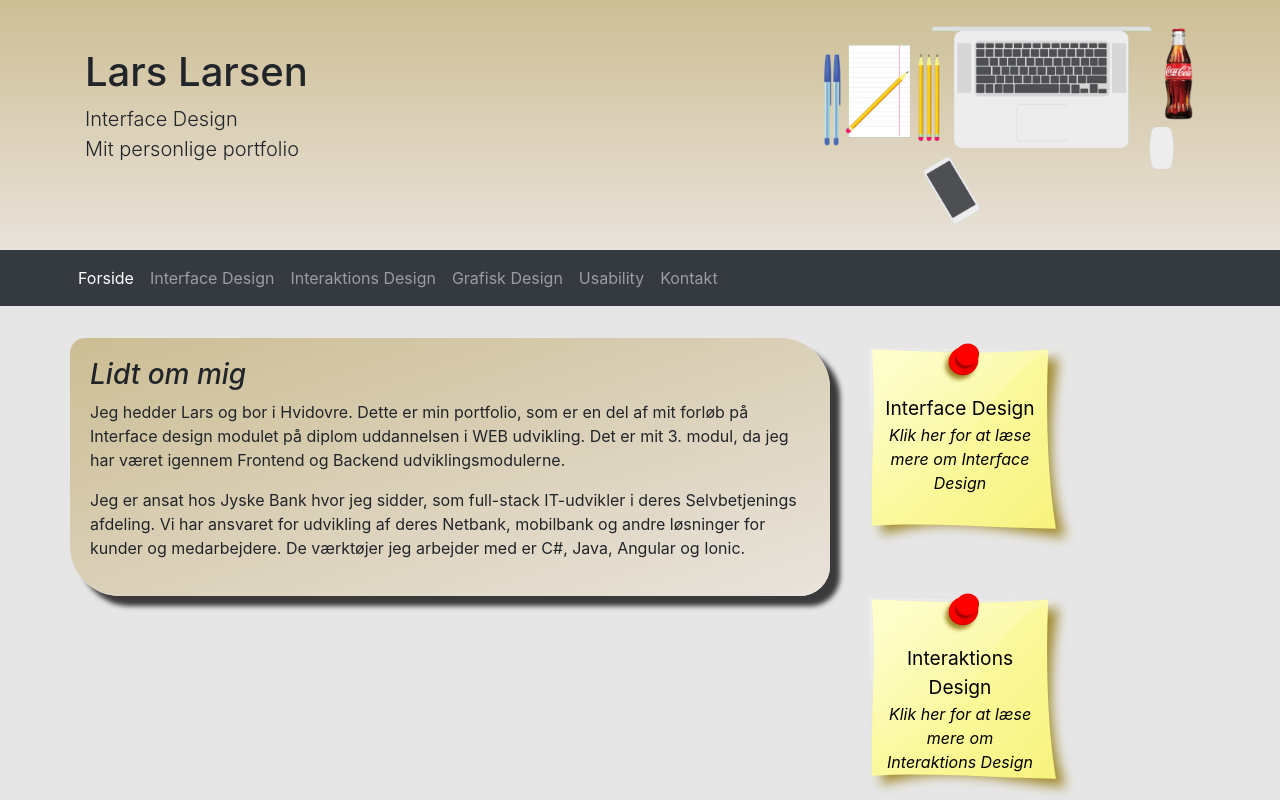
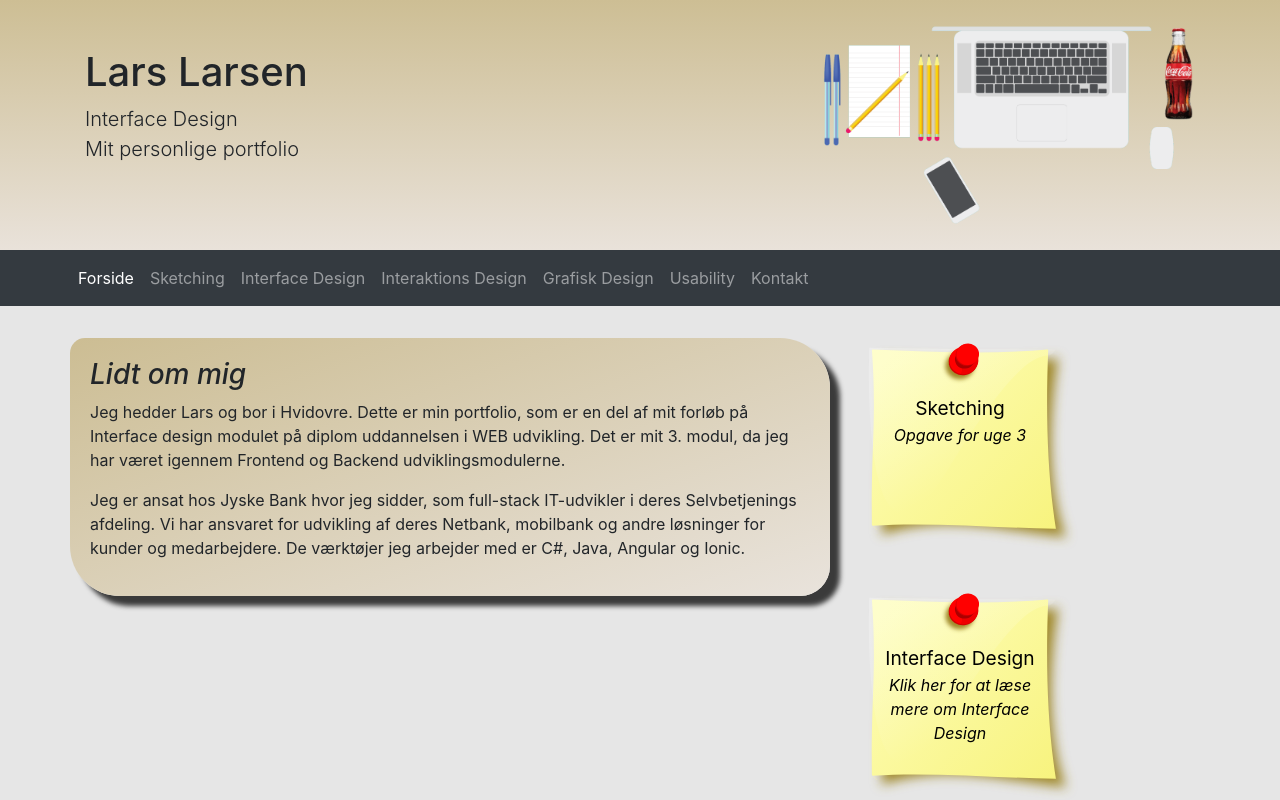
Before and after one commit to larsk7cdk/interfacedesign-portfolio, an Angular app: page /#/home in a window 1280 px wide. Shown: the top 800 px of the page. Built offline with nearby package versions, Linux system fonts and the light colour scheme.

Commit message:
working...

```diff
--- a/src/app/app-routing.module.ts
+++ b/src/app/app-routing.module.ts
@@ -5,11 +5,16 @@ import { InterfaceDesignComponent } from './features/interface-design/interface-
 import { InteractionsDesignComponent } from './features/interactions-design/interactions-design.component';
 import { GraphicDesignComponent } from './features/graphic-design/graphic-design.component';
 import { UsabilityComponent } from './features/usability/usability.component';
+import {SketchingComponent} from './features/sketching/sketching.component';
 
 export const ROUTES: Routes = [
   {
     path: 'home',
     component: HomeComponent
+  },
+  {
+    path: 'sketching',
+    component: SketchingComponent
   },
   {
     path: 'interface-design',
--- a/src/app/app.component.ts
+++ b/src/app/app.component.ts
@@ -8,6 +8,7 @@ import { Component } from '@angular/core';
 export class AppComponent {
   NAV_ITEMS = [
     { routerLink: 'home', routerName: 'Forside' },
+    { routerLink: 'sketching', routerName: 'Sketching' },
     { routerLink: 'interface-design', routerName: 'Interface Design' },
     { routerLink: 'interactions-design', routerName: 'Interaktions Design' },
     { routerLink: 'graphic-design', routerName: 'Grafisk Design' },
--- a/src/app/app.module.ts
+++ b/src/app/app.module.ts
@@ -10,12 +10,14 @@ import { InterfaceDesignModule } from './features/interface-design/interface-des
 import { InteractionsDesignModule } from './features/interactions-design/interactions-design.module';
 import { GraphicDesignModule } from './features/graphic-design/graphic-design.module';
 import { UsabilityModule } from './features/usability/usability.module';
+import { SketchingModule } from './features/sketching/sketching.module';
 
 @NgModule({
   declarations: [AppComponent, HomeComponent],
   imports: [
     BrowserModule,
     RouterModule.forRoot(ROUTES, { enableTracing: false, useHash: true }),
+    SketchingModule,
     InterfaceDesignModule,
     InteractionsDesignModule,
     GraphicDesignModule,
--- a/src/app/features/home/home.component.html
+++ b/src/app/features/home/home.component.html
@@ -15,6 +15,12 @@
     </p>
   </div>
   <div class="col-12 col-md-4">
+    <a routerLink="/sketching" class="post-it-card">
+      <div>
+        <span>Sketching</span>
+        <span>Opgave for uge 3</span>
+      </div>
+    </a>
     <a routerLink="/interface-design" class="post-it-card">
       <div>
         <span>Interface Design</span>
--- /dev/null
+++ b/src/app/features/sketching/sketching.component.html
@@ -0,0 +1,4 @@
+<h1>Sketching</h1>
+<p>
+  Opgave for uge 3
+</p>
--- /dev/null
+++ b/src/app/features/sketching/sketching.component.ts
@@ -0,0 +1,12 @@
+import { Component, OnInit } from '@angular/core';
+
+@Component({
+  selector: 'app-sketching',
+  templateUrl: './sketching.component.html',
+  styleUrls: ['./sketching.component.scss']
+})
+export class SketchingComponent implements OnInit {
+  constructor() {}
+
+  ngOnInit() {}
+}
```
Also changed, not shown: src/app/features/sketching/sketching.module.ts (added, +10 -0 lines), src/app/features/sketching/sketching.component.scss (added), 1 other file (tests, documents, lock files or other folders).
